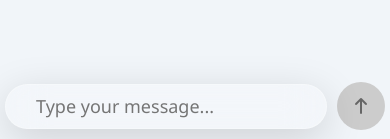
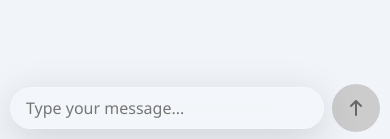
Before and after one commit to 3vmy/BristCareAI, a React (Vite) app: page /chat in a window 390 px wide. Shown: the part 702-841 px from the top of the page. Built offline with nearby package versions, Linux system fonts and the light colour scheme.

Commit message:
fix home design

```diff
--- a/src/pages/user/chat/chat.css
+++ b/src/pages/user/chat/chat.css
@@ -60,29 +60,33 @@ html[dir="ltr"] .bot {
 
 /* إدخال الرسائل */
 .chat-input {
-  position: fixed;       /* يثبت الحقل أسفل الصفحة */
-  bottom: 0;             /* أسفل الشاشة */
-  left: 50%;             /* لتحريك المنتصف أفقياً */
-  transform: translateX(-50%); /* ضبط المنتصف تماماً */
+  position: fixed;
+  bottom: 0;
+  left: 0;
+  right: 0;
+
   display: flex;
   justify-content: center;
   align-items: center;
   gap: 10px;
-  padding: 12px 20px;
-  width: 100%;           /* أو يمكنك تحديد max-width */
-  max-width: 900px;      /* إذا تريدها محدودة في العرض */
-  z-index: 100;          /* للتأكد أن الحقل فوق كل شيء */
+
+  padding: 10px 15px;
+  padding-bottom: calc(10px + env(safe-area-inset-bottom));
+
+  width: 100%;
+  max-width: 700px;
+  margin: auto;
+
+  z-index: 100;
 }
 
 .chat-input input {
   flex: 1;
   font-size: 18px;
-  max-width: 600px;      /* حجم الحقل */
-  padding: 8px 30px;
+  padding: 8px 20px;
   border-radius: 30px;
-  border: 1px solid #ccc;
   outline: none;
-  background: rgba(255, 255, 255, 0.167);
+  background: rgba(255,255,255,0.17);
   backdrop-filter: blur(20px);
   border:1px solid rgba(255,255,255,0.25);
   box-shadow:0 10px 40px rgba(0,0,0,0.15);
@@ -95,7 +99,6 @@ html[dir="ltr"] .bot {
   color: white;
   border-radius: 30px;
   cursor: pointer;
-  transition: 0.3s;
 }
 
 .chat-input button:hover {
@@ -117,3 +120,17 @@ html[dir="ltr"] .bot {
     padding: 6rem 6% !important;
   }
 }
+
+@media (max-width: 576px) {
+
+  .chat-input {
+    padding: 10px;
+    gap: 8px;
+  }
+
+  .chat-input input {
+    font-size: 16px;
+    padding: 8px 15px;
+  }
+
+}
--- a/src/pages/user/contact/contact.css
+++ b/src/pages/user/contact/contact.css
@@ -1,5 +1,5 @@
 .contact{
-padding:80px 20px;
+padding:60px 0px;
 display:flex;
 justify-content:center;
 }
@@ -10,7 +10,7 @@ max-width:1000px;
 border-radius:15px;
 padding:40px;
 box-shadow:0 10px 30px rgba(0,0,0,0.1);
-margin-top: 2rem;
+margin-top: 4rem;
 }
 
 .contact-info{
@@ -64,6 +64,7 @@ background:#c92d39;
 {
     .contact-container{
         padding: 20px;
+        margin-top: 1.5rem ;
     }
     .contact-info img{
         max-width: 250px;
--- a/src/pages/user/diagnosis/diagnosis.css
+++ b/src/pages/user/diagnosis/diagnosis.css
@@ -35,11 +35,11 @@
     padding: 30px;
   }
   .diagnosis2 {
-    margin-top: 3rem;
+    margin-top: 4rem;
     padding: 15px;
   }
 
-  .mamogram {
+  .mamogram{
     margin-bottom: 20px;
   }
 
@@ -48,7 +48,16 @@
   }
 
 }
+@media (max-width: 576px) {
 
+  .diagnosis
+  {
+    padding: 10px;
+  }
+  .diagnosis2{
+    margin-top: 5rem;
+  }
+}
 /* Drop Zone */
 
 .drop-zone {
```
